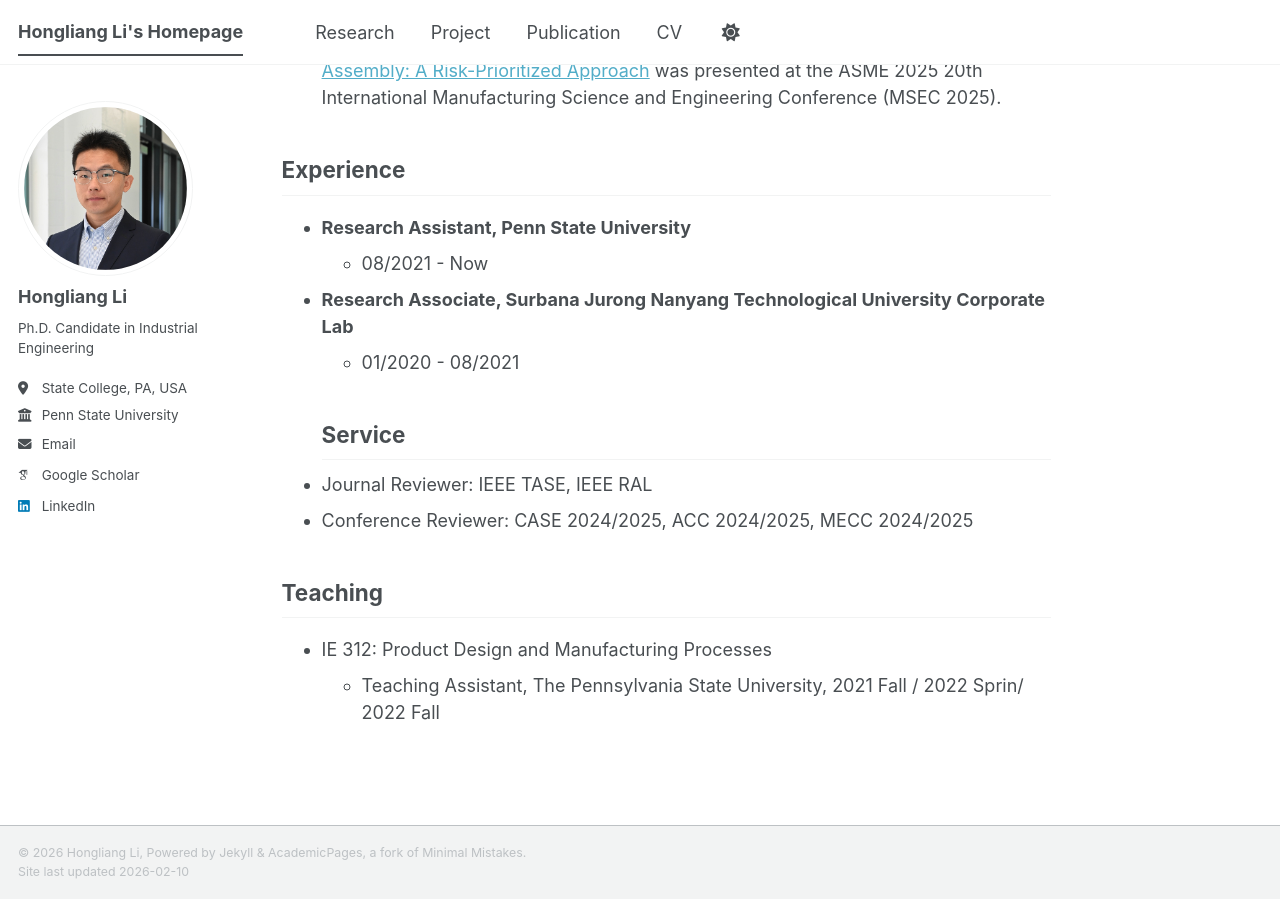
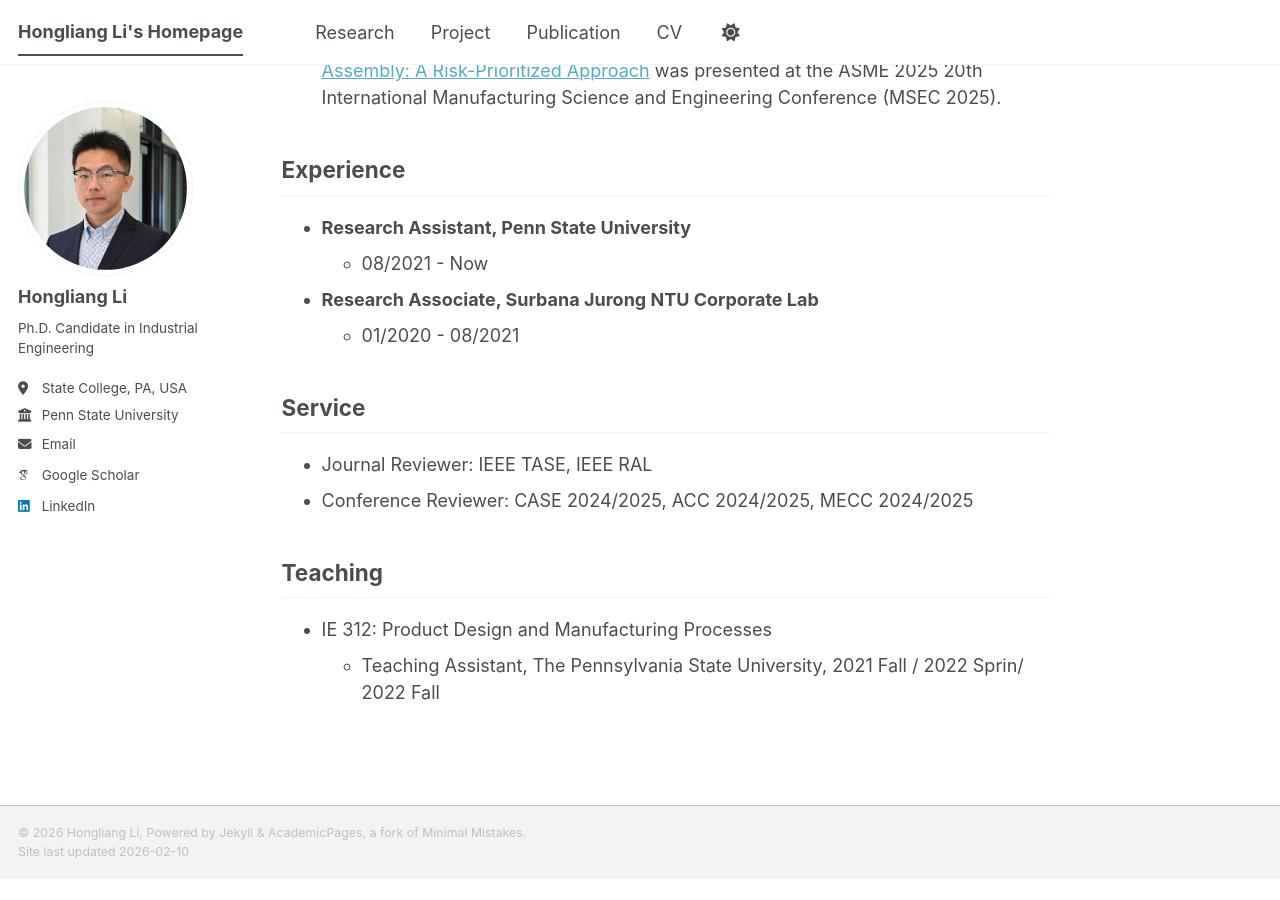
Before and after one commit to HongliangLiPSU/honglianglipsu.github.io, a Jekyll site: the page built from _pages/about.md, in a window 1280 px wide and 900 px high, scrolled down 827 px. Built offline with Jekyll 4.4.1, drawn with Linux system fonts in a browser that asks for light colours; some web fonts are replaced; a script bundle is joined from its source files by our own code; library files that are not in the unit come from our copies; after the commit the page ends 1706 px from its top, so only the background shows below that.

Commit message:
experience add

```diff
--- a/_pages/about.md
+++ b/_pages/about.md
@@ -22,10 +22,10 @@ I am a fifth-year Ph.D. candidate at Penn State University, advised by [Prof. Il
 - **Research Assistant, Penn State University**
   - 08/2021 - Now
 
-- **Research Associate, Surbana Jurong Nanyang Technological University Corporate Lab**
+- **Research Associate, Surbana Jurong NTU Corporate Lab**
   - 01/2020 - 08/2021
 
-  ## Service
+## Service
 - Journal Reviewer: IEEE TASE, IEEE RAL
 - Conference Reviewer: CASE 2024/2025, ACC 2024/2025, MECC 2024/2025
 
```
